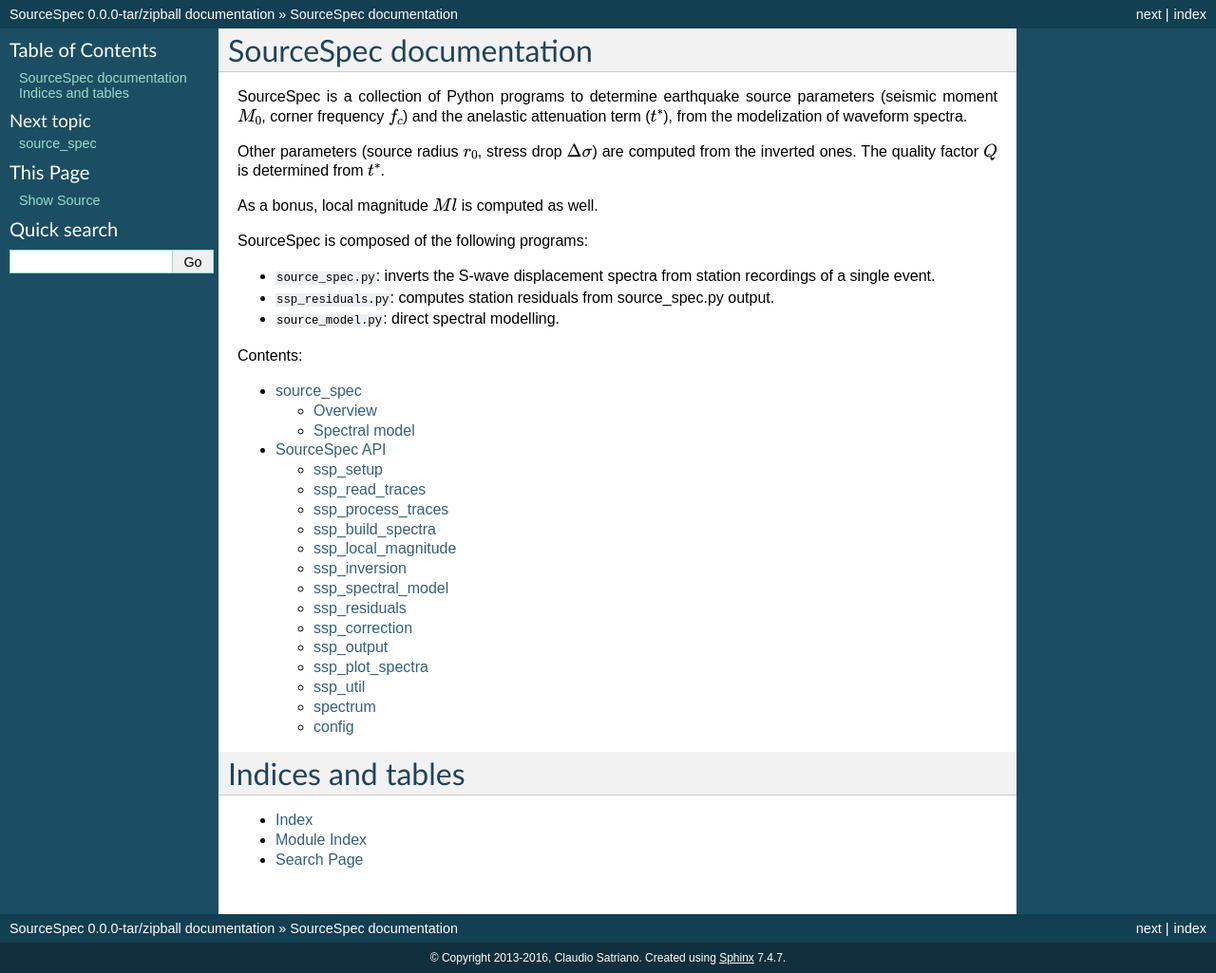
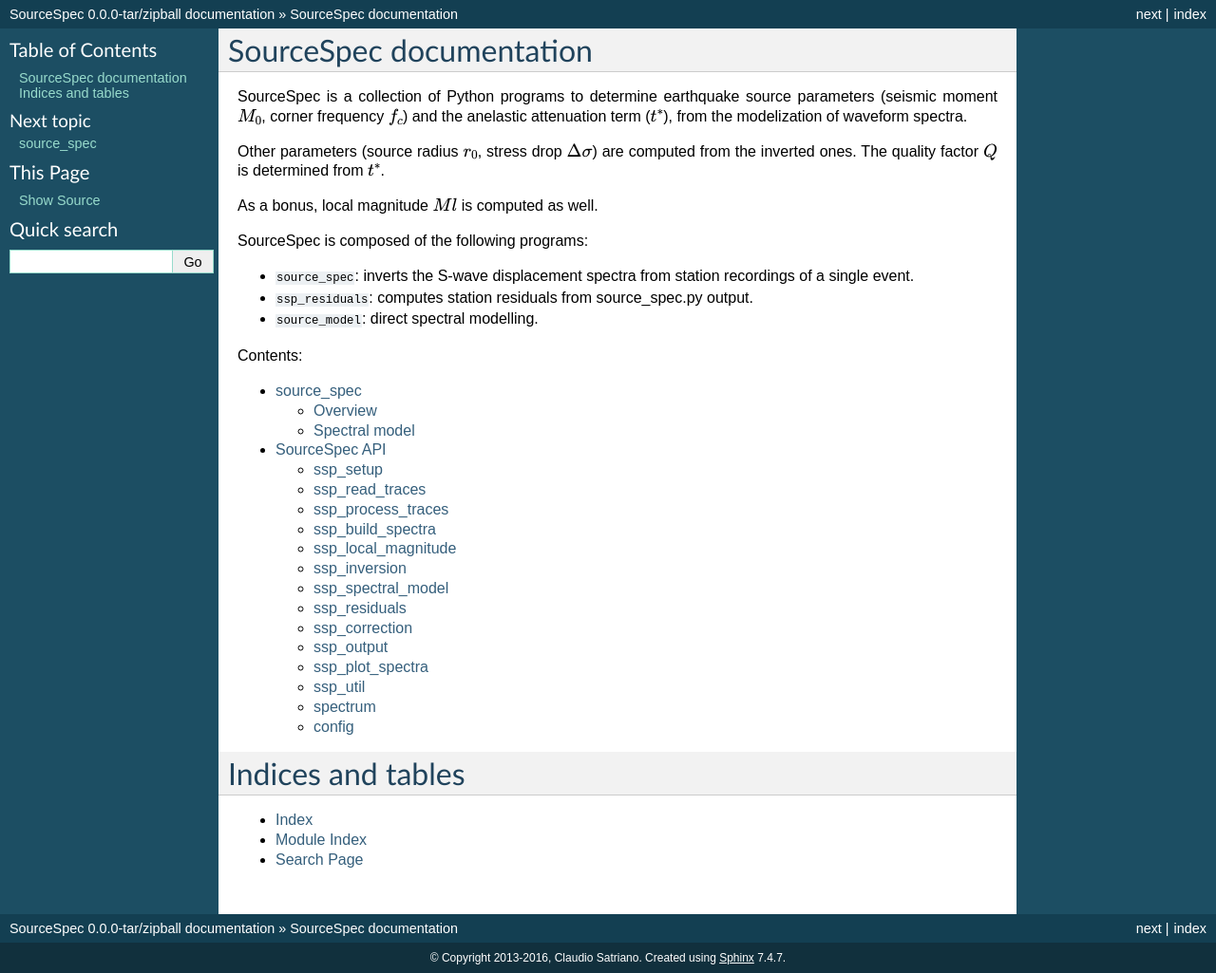
Before and after one commit to SeismicSource/sourcespec, a Sphinx documentation site: the page built from doc/index.rst, in a window 1280 px wide. Shown: the whole page at 95% size. Built offline with Sphinx 7.4.7, drawn with Linux system fonts in a browser that asks for light colours.

Commit message:
Update doc for consistency

```diff
--- a/doc/index.rst
+++ b/doc/index.rst
@@ -6,22 +6,23 @@
 SourceSpec documentation
 ========================
 
-SourceSpec is a collection of Python programs to determine earthquake source parameters
-(seismic moment :math:`M_0`, corner frequency :math:`f_c`) and the anelastic attenuation
-term (:math:`t^*`), from the modelization of waveform spectra.
+SourceSpec is a collection of Python programs to determine earthquake source
+parameters (seismic moment :math:`M_0`, corner frequency :math:`f_c`) and the
+anelastic attenuation term (:math:`t^*`), from the modelization of waveform
+spectra.
 
-Other parameters (source radius :math:`r_0`, stress drop :math:`\Delta \sigma`) are
-computed from the inverted ones. The quality factor :math:`Q` is determined from
-:math:`t^*`.
+Other parameters (source radius :math:`r_0`, stress drop :math:`\Delta \sigma`)
+are computed from the inverted ones. The quality factor :math:`Q` is determined
+from :math:`t^*`.
 
 As a bonus, local magnitude :math:`Ml` is computed as well.
 
 SourceSpec is composed of the following programs:
 
-* ``source_spec.py``: inverts the S-wave displacement spectra from station recordings of
-  a single event.
-* ``ssp_residuals.py``: computes station residuals from source_spec.py output.
-* ``source_model.py``: direct spectral modelling.
+* ``source_spec``: inverts the S-wave displacement spectra from station
+  recordings of a single event.
+* ``ssp_residuals``: computes station residuals from source_spec.py output.
+* ``source_model``: direct spectral modelling.
 
 
 Contents:
--- a/doc/source_spec.rst
+++ b/doc/source_spec.rst
@@ -7,7 +7,7 @@
 Overview
 ========
 
-``source_spec.py`` inverts the S-wave displacement spectra from
+``source_spec`` inverts the S-wave displacement spectra from
 station recordings of a single event.
 
 Spectral model
```
Also changed, not shown: README.md (+2 -2 lines).
